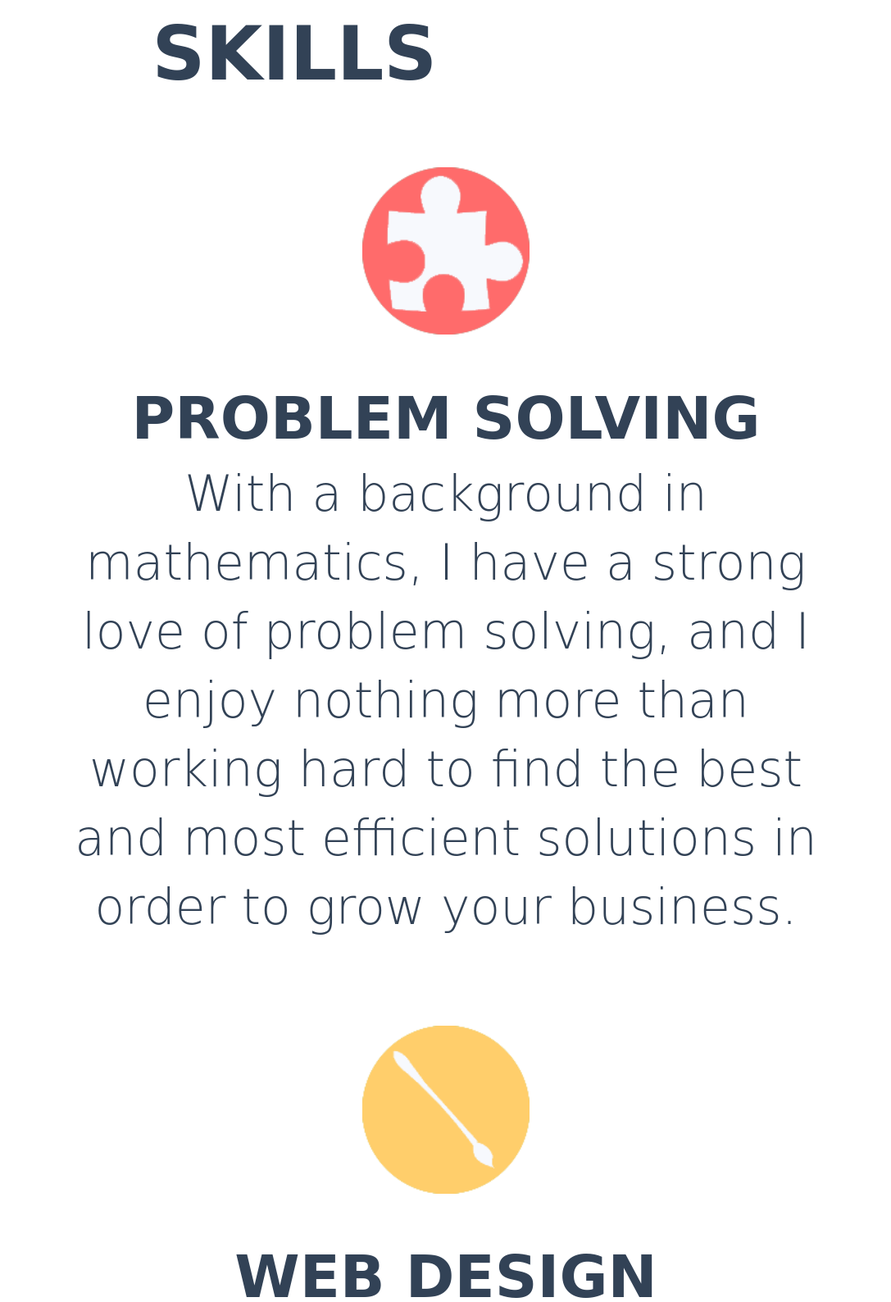
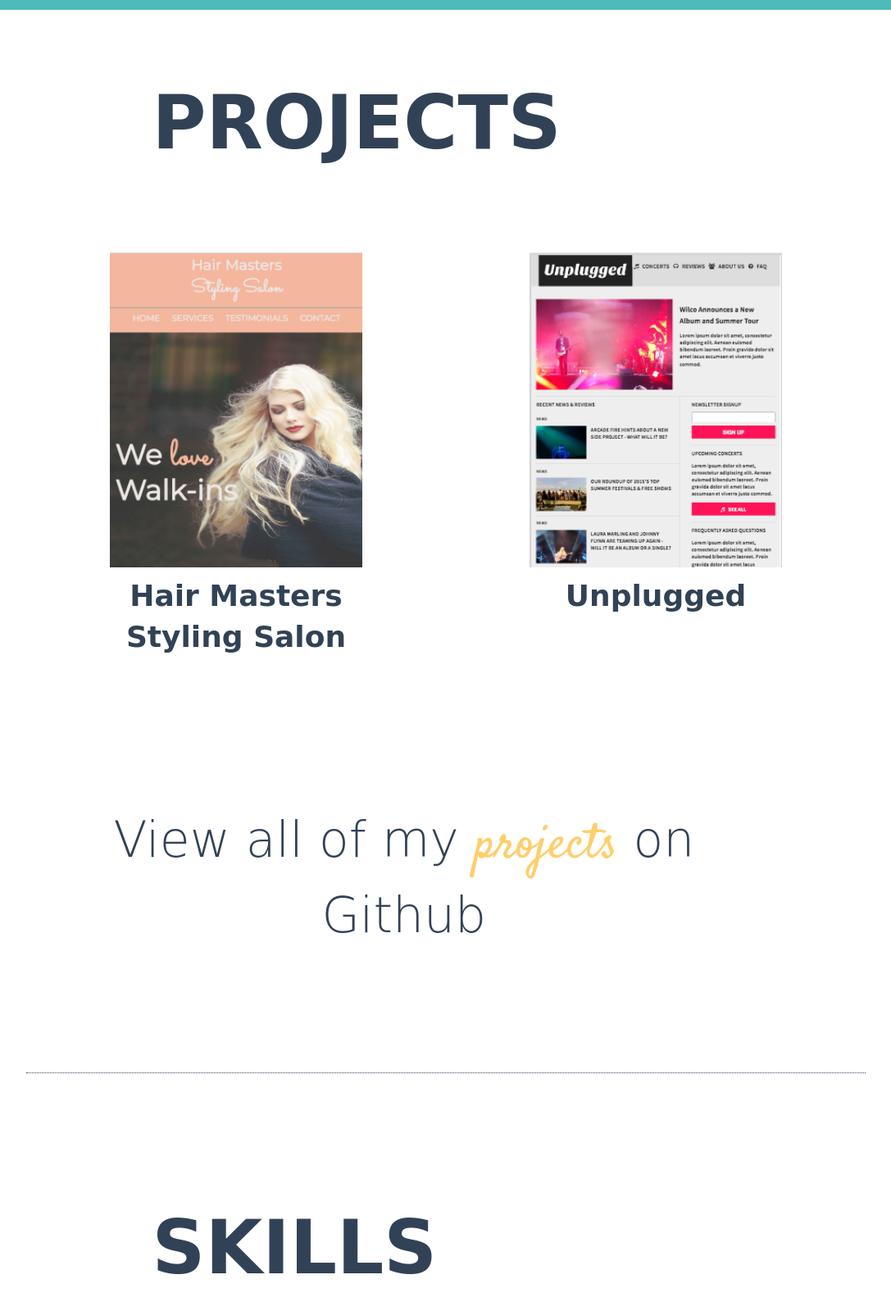
Before and after one commit to bdb5075/portfolio-responsive, a plain HTML site: page work/index.html in a window 1280 px wide. Shown: the part 313-1901 px from the top of the page at 82% size, without its empty margins (96-1183 px from the left). Drawn offline with nearby package versions, Linux system fonts and the light colour scheme; files whose address does not match are found by name; a web font is replaced by a local one.

Commit message:
changed projects page

```diff
--- a/css/main.css
+++ b/css/main.css
@@ -229,10 +229,10 @@ img {
 
 #about-bottom p {
   color: #324256;
-  font-size: 2rem;
+  font-size: 2.5rem;
   width: 90%;
   margin:5%;
-  text-align: center;
+  text-align: left;
 }
 
 /* Work Page ============= */
@@ -280,9 +280,9 @@ img {
 }
 
 #work h4 {
-  font-size:2.2rem;
+  font-size:2rem;
   text-align: center;
-  margin: 0 20%;
+  margin: 10px;
 }
 #work .work-example p {
   margin: 0;
@@ -295,6 +295,7 @@ img {
   text-decoration: none;
   color: #324256;
 }
+
 #work a:hover {
   color: #ff6b6b;
 }
@@ -304,9 +305,44 @@ img {
   color: #ffce6b;
 }
 
+.projects {
+  display: flex;
+  justify-content: center;
+  flex-flow: row wrap;
+}
+
+.project-card {
+  width: 100%;
+  display: flex;
+  flex-direction: column;
+  align-items: center;
+  margin: 20px auto;
+}
+
+.project-img {
+  width: 60%;
+  padding-bottom: 75%;
+}
+
+#hair-masters-img {
+  background: url('../img/hair-masters-img.png') no-repeat center center / cover;
+}
+
+#unplugged-img {
+  background: url('../img/unplugged-img.png');
+  background-size: cover;
+}
+
 .github {
-  margin: 150px auto;
+  margin: 100px auto 0 auto;
+  padding-bottom: 150px;
+  border-bottom: 1px dotted #324256;
 }
+
+.github p {
+  font-size: 3rem;
+}
+
 /*Contact page ============== */
 #contact h2 {
   font-size: 3rem;
@@ -486,7 +522,7 @@ footer h3 {
   }
 
   #about-bottom p {
-    font-size: 2.5rem;
+    font-size: 1.7rem;
   }
 
 /*Work Section =========== */
@@ -510,8 +546,23 @@ footer h3 {
   }
 
   #work h4 {
-    font-size: 2.5rem;
+    font-size: 1.5rem;
   }
+
+  .project-card {
+    width: 30%;
+  }
+
+  .project-img {
+    width: 100%;
+    padding-bottom: 125%;
+  }
+
+  .github {
+  margin: 150px auto;
+  padding-bottom: 150px;
+  border-bottom: 1px dotted #324256;
+}
 
 /* Contact ================== */
   #contact h2 {
--- a/work/index.html
+++ b/work/index.html
@@ -34,7 +34,7 @@
                 <ul>
                   <li><a href="../index.html">Home</a></li>
                   <li><a href="../about/index.html">About</a></li>
-                  <li><a href="../work/index.html">Work</a></li>
+                  <li><a href="../work/index.html">Projects</a></li>
                   <li><a href="../contact/index.html">Contact</a></li>
                 </ul>
               </nav>
@@ -42,6 +42,43 @@
           </header>
 
           <section id="work">
+            <h2>Projects</h2>
+            <div class="projects">
+              <div class="project-card">
+                <div class="project-img" id="hair-masters-img">
+                </div>
+                <a href="http://hairmastersstylingsalon.com/" target="_blank"><h4>Hair Masters Styling Salon</h4></a>
+              </div>
+
+              <div class="project-card">
+                <div class="project-img" id="unplugged-img">
+                </div>
+                <a href="https://bdb5075.github.io/Unplugged/" target="_blank"><h4>Unplugged</h4></a>
+              </div>
+            </div>
+             <!-- <div class="work-example">
+              <h2>Projects</h2>
+              <img src="../img/hair-masters.jpg" alt="Hair Masters Work example"/>
+              <a href="http://hairmastersstylingsalon.com/" target="_blank"><h4>Hair Masters Styling Salon</h4></a>
+              <p>I designed and coded this website in order to increase this hair salon's online presence.  The website is accessible from all devices.</p>
+              <ul>
+                <li>Photoshop design</li>
+                <li>HTML</li>
+                <li>CSS</li>
+                <li>Responsive development</li>
+              </ul>
+              <img src="../img/unplugged.jpg" alt="Unplugged website"/>
+              <a href="https://bdb5075.github.io/Unplugged/" target="_blank"><h4>Unplugged</h4></a>
+              <p>This was a website that I coded from a design for my Skillcrush class.  The goal was to create a multi-page, responsive website.</p>
+              <ul>
+                <li>HTML</li>
+                <li>CSS</li>
+                <li>Responsive development</li>
+              </ul>
+            </div> -->
+            <div class="work-example github">
+              <a href="https://github.com/bdb5075/" target="_blank"><p>View all of my <span>projects</span> on Github</p></a>
+            </div>
             <div class="full-width">
               <h2>Skills</h2>
               <div class="third-width">
@@ -63,7 +100,7 @@
                 <p>The best part of my job is turning a design into a user-friendly, attractive website that fits your needs and keeps your customers coming back.</p>
               </div>
             </div>
-            <div class="work-example">
+           <!--  <div class="work-example">
               <h2>Previous<br>Work</h2>
               <img src="../img/hair-masters.jpg" alt="Hair Masters Work example"/>
               <a href="http://hairmastersstylingsalon.com/" target="_blank"><h4>Hair Masters Styling Salon</h4></a>
@@ -85,7 +122,7 @@
             </div>
             <div class="work-example github">
               <a href="https://github.com/bdb5075/" target="_blank"><p>View all of my <span>projects</span> on Github</p></a>
-            </div>
+            </div> -->
           </section>
 
           <footer id="contact-bottom">
```
Also changed, not shown: img/hair-masters-img.png (added), img/unplugged-img.png (added), 1 other file.
